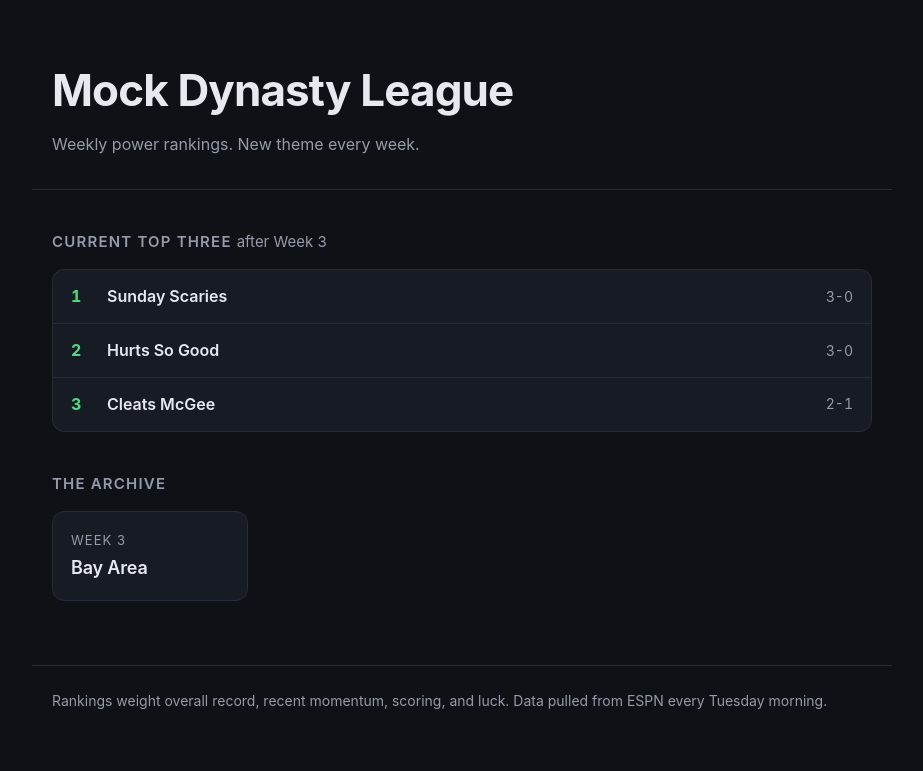
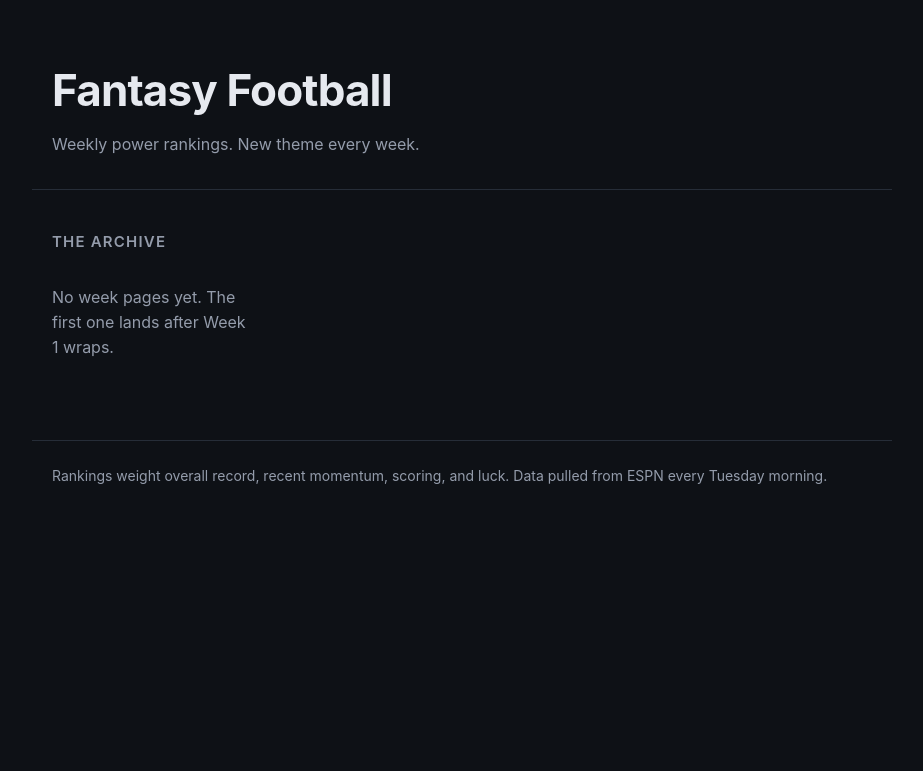
Before and after one commit to scoducks8/fantasy-power-rankings, a plain HTML site: page docs/index.html in a window 1280 px wide. Shown: the whole page, without its empty margins (178-1101 px from the left). Drawn offline with Linux system fonts and the light colour scheme.

Commit message:
Clean index, real league ID

```diff
--- a/docs/index.html
+++ b/docs/index.html
@@ -3,42 +3,20 @@
 <head>
 <meta charset="utf-8">
 <meta name="viewport" content="width=device-width, initial-scale=1">
-<title>Mock Dynasty League — Power Rankings</title>
+<title>Fantasy Football — Power Rankings</title>
 <link rel="stylesheet" href="style.css">
 </head>
 <body>
   <header class="hub-header">
-    <h1>Mock Dynasty League</h1>
+    <h1>Fantasy Football</h1>
     <p class="tagline">Weekly power rankings. New theme every week.</p>
   </header>
   <main>
-    <section class="podium">
-      <h2>Current top three <span class="wk">after Week 3</span></h2>
-      <ol>
-        <li>
-          <span class="pos">1</span>
-          <span class="team">Sunday Scaries</span>
-          <span class="rec">3-0</span>
-        </li>
-        <li>
-          <span class="pos">2</span>
-          <span class="team">Hurts So Good</span>
-          <span class="rec">3-0</span>
-        </li>
-        <li>
-          <span class="pos">3</span>
-          <span class="team">Cleats McGee</span>
-          <span class="rec">2-1</span>
-        </li>
-      </ol>
-    </section>
+
     <section class="archive">
       <h2>The archive</h2>
       <div class="week-grid">
-      <a class="week-card" href="weeks/week-3.html">
-        <span class="week-num">Week 3</span>
-        <span class="week-theme">Bay Area</span>
-      </a>
+      <p class="empty">No week pages yet. The first one lands after Week 1 wraps.</p>
       </div>
     </section>
   </main>
```
Also changed, not shown: 3 other files.
